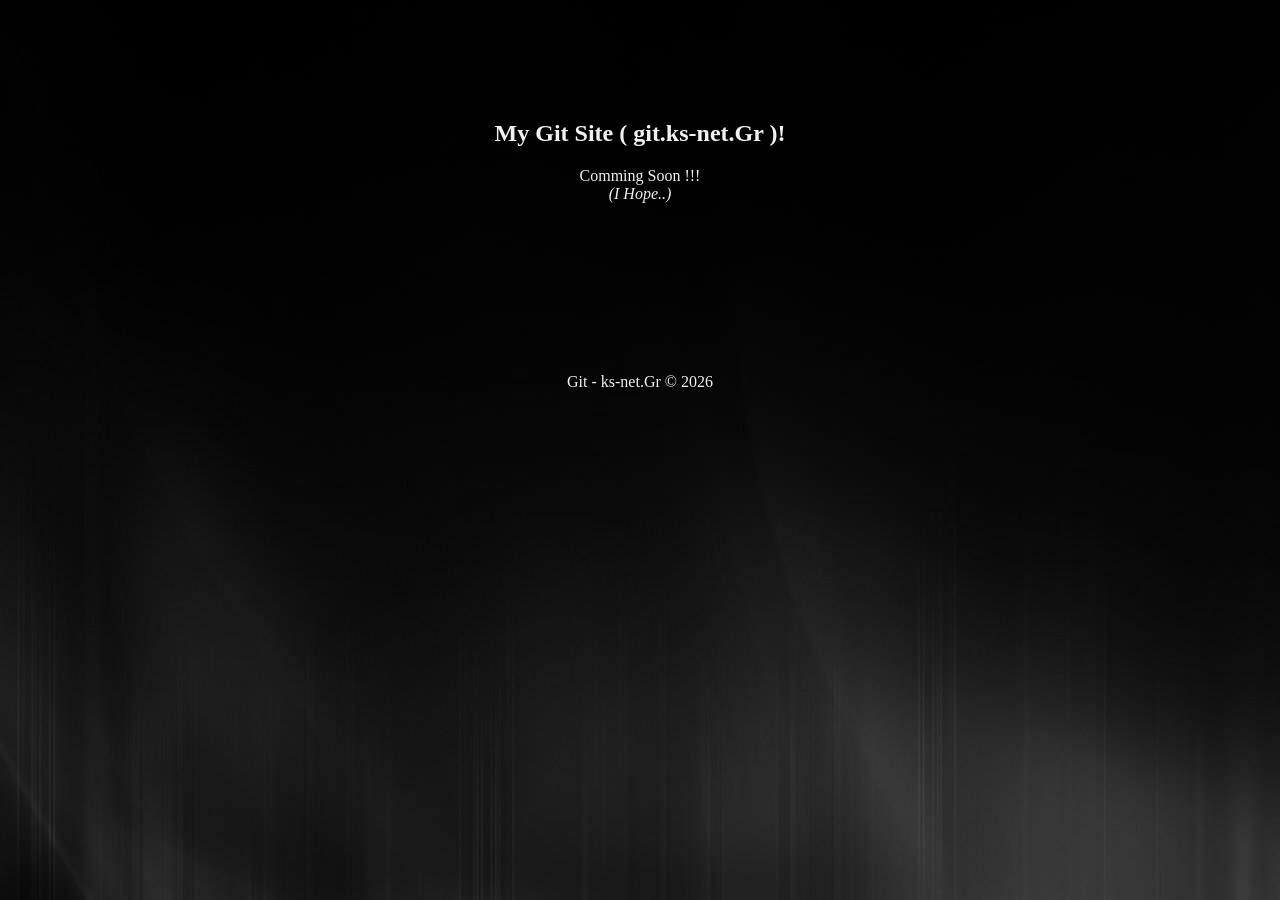
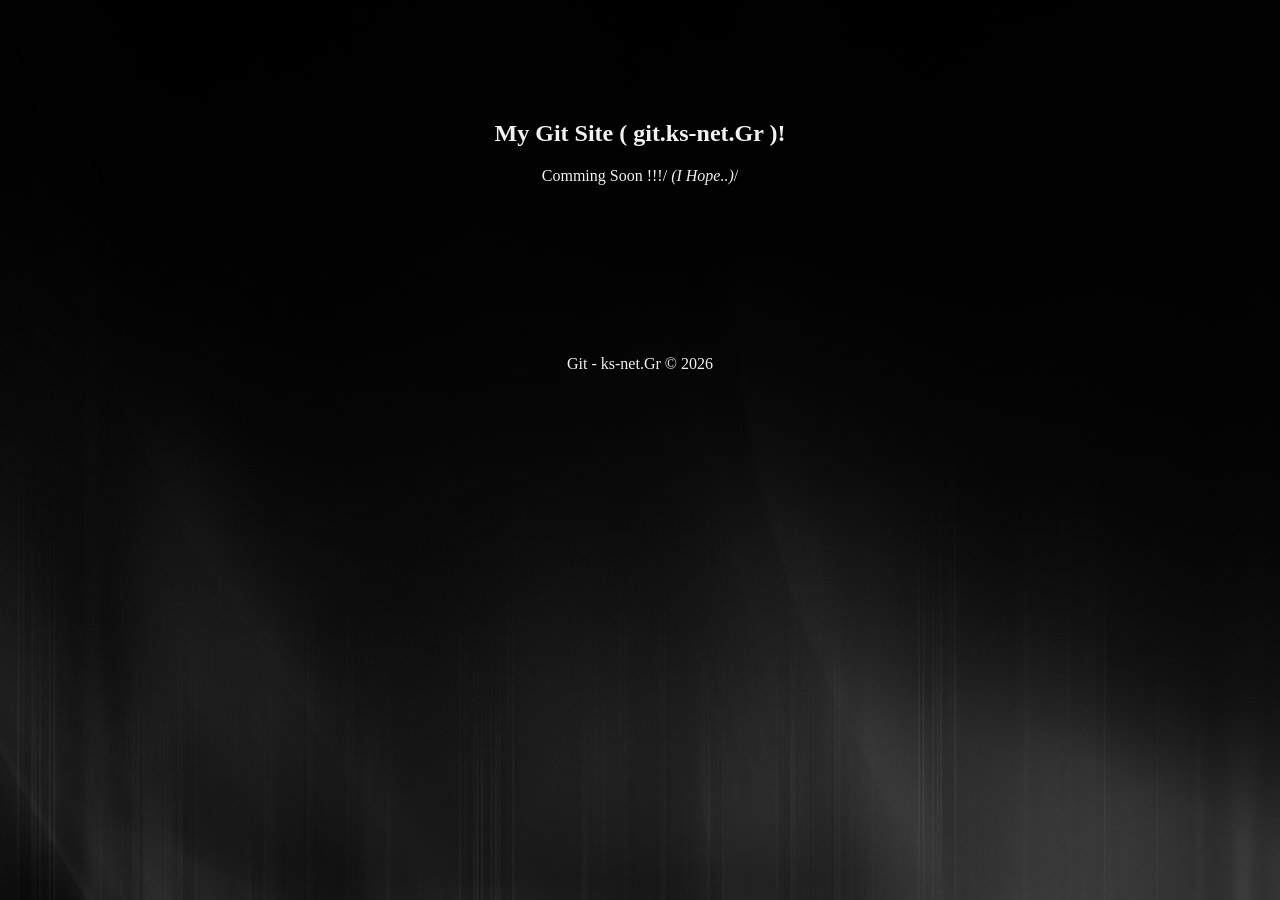
Before and after one commit to ks-net/Jekyll-ks-net.Gr, a Jekyll site: the page built from index.md, in a window 1280 px wide. Built offline with Jekyll 4.4.1, drawn with Linux system fonts in a browser that asks for light colours.

```diff
--- a/index.md
+++ b/index.md
@@ -9,7 +9,7 @@ layout: basic
 <!-- index.md start-->
 <div markdown="1" class="home-msg">
 # My Git Site ( git.ks-net.Gr )!
-Comming Soon !!!
-*(I Hope..)*
+Comming Soon !!!/
+*(I Hope..)*/
 </div>
 <!-- index.md end -->
```
